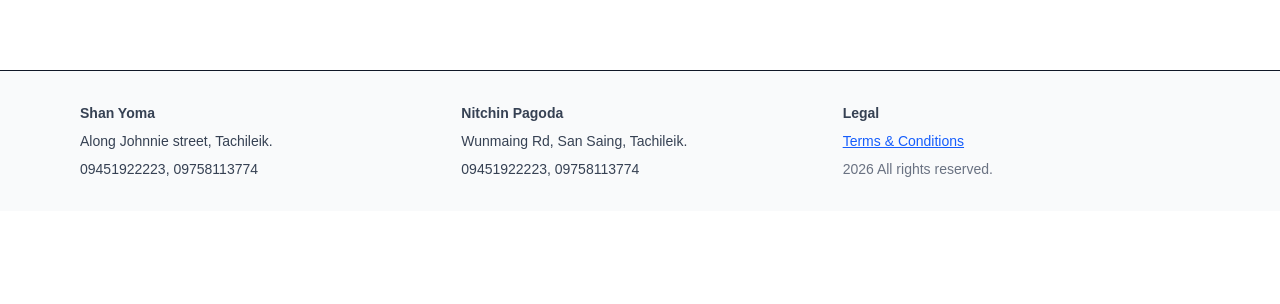
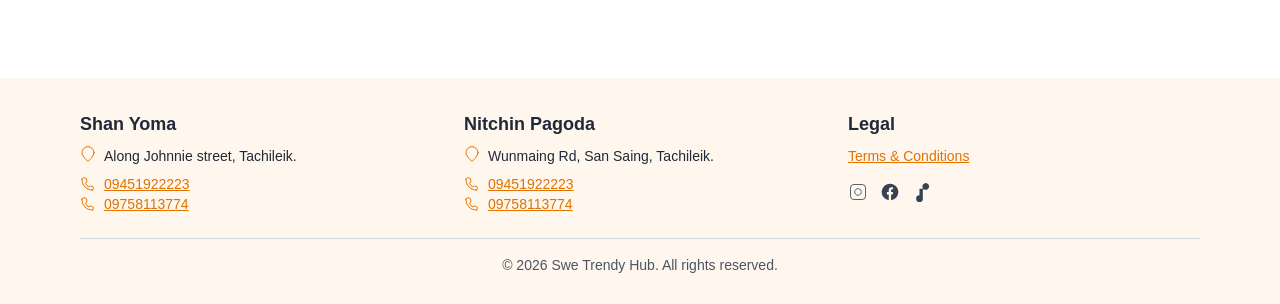
Before and after one commit to saiheinthuyasoe/pos-clothing-store-web, a Next.js app: page / in a window 1280 px wide. Shown: the part 826-1130 px from the top of the page. Before the commit the page ends 1037 px from the top, so only its background shows below. Built offline with nearby package versions, Linux system fonts and the light colour scheme; no server answers; the database is empty.

Commit message:
Clothing Store - v2

```diff
--- a/src/app/layout.tsx
+++ b/src/app/layout.tsx
@@ -32,31 +32,201 @@ export default function RootLayout({
         <NavBar />
         <div className="min-h-[60vh]">{children}</div>
 
-        <footer className="w-full bg-gray-50 border-t mt-8">
-          <div className="max-w-6xl mx-auto px-4 py-8 grid grid-cols-1 md:grid-cols-3 gap-6 text-sm text-gray-700">
-            <div>
-              <div className="font-semibold mb-2">Shan Yoma</div>
-              <div>Along Johnnie street, Tachileik.</div>
-              <div className="mt-2">09451922223, 09758113774</div>
+        <footer className="w-full bg-[#FFF7ED] mt-8 text-[#1f2937]">
+          <div className="max-w-6xl mx-auto px-4 py-8">
+            <div className="flex flex-col md:flex-row md:justify-between gap-8">
+              <div className="md:w-1/3">
+                <h4 className="font-semibold text-lg mb-2">Shan Yoma</h4>
+                <p className="text-sm flex items-start gap-2">
+                  <svg
+                    xmlns="http://www.w3.org/2000/svg"
+                    className="h-4 w-4 text-amber-600 flex-shrink-0"
+                    viewBox="0 0 24 24"
+                    fill="none"
+                    stroke="currentColor"
+                  >
+                    <path
+                      strokeLinecap="round"
+                      strokeLinejoin="round"
+                      strokeWidth="1.5"
+                      d="M21 10c0 6-9 13-9 13S3 16 3 10a9 9 0 1118 0z"
+                    />
+                  </svg>
+                  <span>Along Johnnie street, Tachileik.</span>
+                </p>
+                <p className="mt-2 text-sm">
+                  <a
+                    href="tel:09451922223"
+                    className="text-amber-600 underline flex items-center gap-2"
+                  >
+                    <svg
+                      xmlns="http://www.w3.org/2000/svg"
+                      className="h-4 w-4 text-amber-600"
+                      viewBox="0 0 24 24"
+                      fill="none"
+                      stroke="currentColor"
+                    >
+                      <path
+                        strokeLinecap="round"
+                        strokeLinejoin="round"
+                        strokeWidth="1.5"
+                        d="M3 5a2 2 0 012-2h3.28a1 1 0 01.95.68l1.2 3.6a1 1 0 01-.27 1.02L8.4 11.6a12.07 12.07 0 005 5l1.3-1.3a1 1 0 011.02-.27l3.6 1.2a1 1 0 01.68.95V19a2 2 0 01-2 2H19c-9.39 0-16-6.61-16-16V5z"
+                      />
+                    </svg>
+                    09451922223
+                  </a>
+
+                  <a
+                    href="tel:09758113774"
+                    className="text-amber-600 underline flex items-center gap-2"
+                  >
+                    <svg
+                      xmlns="http://www.w3.org/2000/svg"
+                      className="h-4 w-4 text-amber-600"
+                      viewBox="0 0 24 24"
+                      fill="none"
+                      stroke="currentColor"
+                    >
+                      <path
+                        strokeLinecap="round"
+                        strokeLinejoin="round"
+                        strokeWidth="1.5"
+                        d="M3 5a2 2 0 012-2h3.28a1 1 0 01.95.68l1.2 3.6a1 1 0 01-.27 1.02L8.4 11.6a12.07 12.07 0 005 5l1.3-1.3a1 1 0 011.02-.27l3.6 1.2a1 1 0 01.68.95V19a2 2 0 01-2 2H19c-9.39 0-16-6.61-16-16V5z"
+                      />
+                    </svg>
+                    09758113774
+                  </a>
+                </p>
               </div>
 
-            <div>
-              <div className="font-semibold mb-2">Nitchin Pagoda</div>
-              <div>Wunmaing Rd, San Saing, Tachileik.</div>
-              <div className="mt-2">09451922223, 09758113774</div>
+              <div className="md:w-1/3">
+                <h4 className="font-semibold text-lg mb-2">Nitchin Pagoda</h4>
+                <p className="text-sm flex items-start gap-2">
+                  <svg
+                    xmlns="http://www.w3.org/2000/svg"
+                    className="h-4 w-4 text-amber-600 flex-shrink-0"
+                    viewBox="0 0 24 24"
+                    fill="none"
+                    stroke="currentColor"
+                  >
+                    <path
+                      strokeLinecap="round"
+                      strokeLinejoin="round"
+                      strokeWidth="1.5"
+                      d="M21 10c0 6-9 13-9 13S3 16 3 10a9 9 0 1118 0z"
+                    />
+                  </svg>
+                  <span>Wunmaing Rd, San Saing, Tachileik.</span>
+                </p>
+                <p className="mt-2 text-sm">
+                  <a
+                    href="tel:09451922223"
+                    className="text-amber-600 underline flex items-center gap-2"
+                  >
+                    <svg
+                      xmlns="http://www.w3.org/2000/svg"
+                      className="h-4 w-4 text-amber-600"
+                      viewBox="0 0 24 24"
+                      fill="none"
+                      stroke="currentColor"
+                    >
+                      <path
+                        strokeLinecap="round"
+                        strokeLinejoin="round"
+                        strokeWidth="1.5"
+                        d="M3 5a2 2 0 012-2h3.28a1 1 0 01.95.68l1.2 3.6a1 1 0 01-.27 1.02L8.4 11.6a12.07 12.07 0 005 5l1.3-1.3a1 1 0 011.02-.27l3.6 1.2a1 1 0 01.68.95V19a2 2 0 01-2 2H19c-9.39 0-16-6.61-16-16V5z"
+                      />
+                    </svg>
+                    09451922223
+                  </a>
+
+                  <a
+                    href="tel:09758113774"
+                    className="text-amber-600 underline flex items-center gap-2"
+                  >
+                    <svg
+                      xmlns="http://www.w3.org/2000/svg"
+                      className="h-4 w-4 text-amber-600"
+                      viewBox="0 0 24 24"
+                      fill="none"
+                      stroke="currentColor"
+                    >
+                      <path
+                        strokeLinecap="round"
+                        strokeLinejoin="round"
+                        strokeWidth="1.5"
+                        d="M3 5a2 2 0 012-2h3.28a1 1 0 01.95.68l1.2 3.6a1 1 0 01-.27 1.02L8.4 11.6a12.07 12.07 0 005 5l1.3-1.3a1 1 0 011.02-.27l3.6 1.2a1 1 0 01.68.95V19a2 2 0 01-2 2H19c-9.39 0-16-6.61-16-16V5z"
+                      />
+                    </svg>
+                    09758113774
+                  </a>
+                </p>
               </div>
 
-            <div>
-              <div className="font-semibold mb-2">Legal</div>
-              <div className="mb-2">
+              <div className="md:w-1/3">
+                <h4 className="font-semibold text-lg mb-2">Legal</h4>
+                <p className="text-sm mb-2">
                   <a
                     href="/terms-and-conditions"
-                  className="text-blue-600 underline"
+                    className="text-amber-600 underline"
                   >
                     Terms &amp; Conditions
                   </a>
+                </p>
+                <div className="mt-4 flex items-center space-x-3">
+                  <a
+                    href="#"
+                    aria-label="Instagram"
+                    className="text-gray-700 hover:text-amber-600"
+                  >
+                    <svg
+                      xmlns="http://www.w3.org/2000/svg"
+                      className="h-5 w-5"
+                      viewBox="0 0 24 24"
+                      fill="none"
+                      stroke="currentColor"
+                    >
+                      <rect x="3" y="3" width="18" height="18" rx="4" ry="4" />
+                      <path d="M16 11.37A4 4 0 1112.63 8 4 4 0 0116 11.37z" />
+                      <line x1="17.5" y1="6.5" x2="17.51" y2="6.5" />
+                    </svg>
+                  </a>
+                  <a
+                    href="#"
+                    aria-label="Facebook"
+                    className="text-gray-700 hover:text-amber-600"
+                  >
+                    <svg
+                      xmlns="http://www.w3.org/2000/svg"
+                      className="h-5 w-5"
+                      viewBox="0 0 24 24"
+                      fill="currentColor"
+                    >
+                      <path d="M22 12a10 10 0 10-11.5 9.9v-7h-2.2V12h2.2V9.8c0-2.2 1.3-3.4 3.3-3.4.95 0 1.95.17 1.95.17v2.1h-1.07c-1.05 0-1.37.65-1.37 1.32V12h2.34l-.37 2.9h-1.97v7A10 10 0 0022 12z" />
+                    </svg>
+                  </a>
+                  <a
+                    href="#"
+                    aria-label="TikTok"
+                    className="text-gray-700 hover:text-amber-600"
+                  >
+                    <svg
+                      xmlns="http://www.w3.org/2000/svg"
+                      className="h-5 w-5"
+                      viewBox="0 0 24 24"
+                      fill="currentColor"
+                    >
+                      <path d="M9 8v8a4 4 0 104 4V9h2a4 4 0 10-2-1.732V8h-4z" />
+                    </svg>
+                  </a>
                 </div>
-              <div className="text-gray-500">2026 All rights reserved.</div>
+              </div>
+            </div>
+
+            <div className="mt-6 border-t border-gray-300 pt-4">
+              <div className="text-center text-sm text-gray-600">
+                © 2026 Swe Trendy Hub. All rights reserved.
+              </div>
             </div>
           </div>
         </footer>
--- a/src/components/NavBar.tsx
+++ b/src/components/NavBar.tsx
@@ -18,7 +18,7 @@ export default function NavBar() {
   };
 
   const navLinkClass = (p: string, extra = "") =>
-    `text-gray-700 hover:underline ${isActive(p) ? "text-black font-semibold underline" : ""} ${extra}`.trim();
+    `text-gray-800 hover:text-amber-600 ${isActive(p) ? "text-[#111827] font-semibold underline decoration-amber-300" : ""} ${extra}`.trim();
 
   // Update URL query without closing UI (used for live typing)
   const updateUrlQuery = (term: string) => {
@@ -102,11 +102,12 @@ export default function NavBar() {
   }, []);
   return (
     <nav
-      className={`sticky top-0 z-50 bg-white transition-shadow ${
+      className={`sticky top-0 z-50 bg-[#FFF7ED] transition-shadow ${
         scrolled ? "shadow-md" : "shadow-sm"
       }`}
+      aria-label="Main navigation"
     >
-      <div className="mx-auto max-w-6xl flex items-center justify-between p-3">
+      <div className="mx-auto max-w-6xl flex items-center justify-between p-4">
         {/* Left: hamburger / collapse menu */}
         <div className="flex items-center">
           {/* Mobile hamburger (visible on small screens) */}
@@ -157,14 +158,14 @@ export default function NavBar() {
         {/* Center: logo + shop name */}
         <div className="flex-1 flex items-center justify-center md:justify-center">
           <Link href="/" className="flex items-center space-x-3">
-            <div className="w-8 h-8 rounded-full bg-gray-200 flex items-center justify-center overflow-hidden">
+            {/* <div className="w-10 h-10 rounded-full bg-amber-100 flex items-center justify-center overflow-hidden">
               <img
                 src="/logo.png"
                 alt="logo"
                 className="w-full h-full object-cover"
               />
-            </div>
-            <span className="text-lg font-semibold text-black">
+            </div> */}
+            <span className="text-2xl md:text-3xl font-serif tracking-tight text-[#1f2937]">
               Swe Trendy Hub
             </span>
           </Link>
@@ -172,7 +173,7 @@ export default function NavBar() {
 
         {/* Right: search collapse */}
         <div className="flex items-center space-x-2">
-          <div className="hidden md:flex items-center border rounded-md px-2 py-1">
+          <div className="hidden md:flex items-center border rounded-md px-3 py-1 bg-transparent">
             <button
               aria-label="Search"
               onClick={() => commitSearch()}
@@ -203,7 +204,7 @@ export default function NavBar() {
                 }
               }}
               placeholder="Search products"
-              className="ml-2 outline-none text-sm"
+              className="ml-3 outline-none text-sm text-gray-700 placeholder-gray-400"
             />
           </div>
 
@@ -240,43 +241,78 @@ export default function NavBar() {
         />
 
         <div
-          className={`fixed inset-y-0 left-0 z-50 w-72 bg-white shadow-lg transform transition-transform duration-300 ${menuOpen ? "translate-x-0" : "-translate-x-full"}`}
+          className={`fixed inset-y-0 left-0 z-50 w-80 bg-[#FFF7ED] shadow-lg transform transition-transform duration-300 ${menuOpen ? "translate-x-0" : "-translate-x-full"}`}
         >
-          <div className="px-4 py-4 border-b flex items-center justify-between">
-            <div className="font-semibold">Menu</div>
+          <div className="px-4 py-5 border-b flex items-center justify-between">
+            <Link href="/" className="flex items-center space-x-3">
+              <div className="w-10 h-10 rounded-full bg-amber-100 flex items-center justify-center overflow-hidden">
+                <img
+                  src="/logo.png"
+                  alt="logo"
+                  className="w-full h-full object-cover"
+                />
+              </div>
+              <div>
+                <div className="text-lg font-serif text-[#111827]">
+                  Swe Trendy Hub
+                </div>
+                {/* <div className="text-xs text-gray-600">
+                  Clothing & Accessories
+                </div> */}
+              </div>
+            </Link>
             <button
               aria-label="Close menu"
               onClick={() => setMenuOpen(false)}
-              className="p-1 rounded hover:bg-gray-100"
+              className="p-2 rounded-md hover:bg-amber-50 text-gray-700"
             >
               ✕
             </button>
           </div>
-          <div className="px-4 py-3 space-y-2">
-            <Link href="/" className={navLinkClass("/", "block")}>
+
+          <nav className="px-4 py-4 space-y-1">
+            <Link
+              href="/"
+              className={navLinkClass(
+                "/",
+                "block px-3 py-2 rounded-md text-base hover:bg-amber-50",
+              )}
+            >
               Home
             </Link>
             <Link
+              href="/new-arrivals"
+              className={navLinkClass(
+                "/new-arrivals",
+                "block px-3 py-2 rounded-md text-base hover:bg-amber-50",
+              )}
+            >
+              New Arrivals
+            </Link>
+            <Link
               href="/best-sellers"
-              className={navLinkClass("/best-sellers", "block")}
+              className={navLinkClass(
+                "/best-sellers",
+                "block px-3 py-2 rounded-md text-base hover:bg-amber-50",
+              )}
             >
               Best Seller
             </Link>
             <Link
-              href="/new-arrivals"
-              className={navLinkClass("/new-arrivals", "block")}
-            >
-              New Arrivals
-            </Link>
-            <Link
               href="/terms-and-conditions"
-              className={navLinkClass("/terms-and-conditions", "block")}
+              className={navLinkClass(
+                "/terms-and-conditions",
+                "block px-3 py-2 rounded-md text-base hover:bg-amber-50",
+              )}
             >
               Terms & Conditions
             </Link>
-            <a href="#" className="block text-gray-700">
-              Location
-            </a>
+          </nav>
+
+          <div className="mt-auto px-4 py-4 border-t border-gray-300 text-sm text-gray-700">
+            <div className="font-semibold mb-1">Contact</div>
+            <div>Shan Yoma — Along Johnnie street, Tachileik</div>
+            <div className="mt-1">09451922223, 09758113774</div>
           </div>
         </div>
       </>
```
Lines whose indentation alone changed are shown as unchanged.
